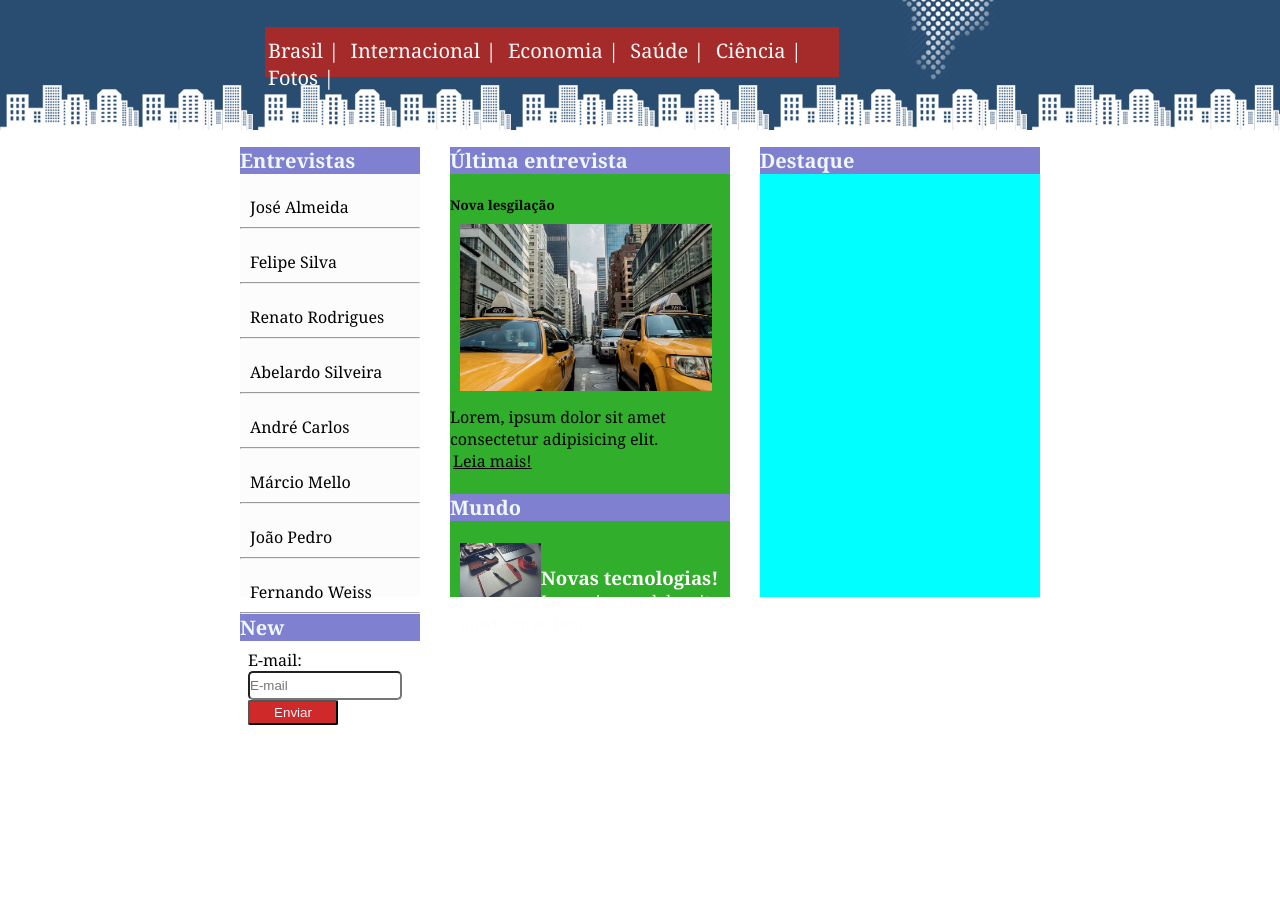
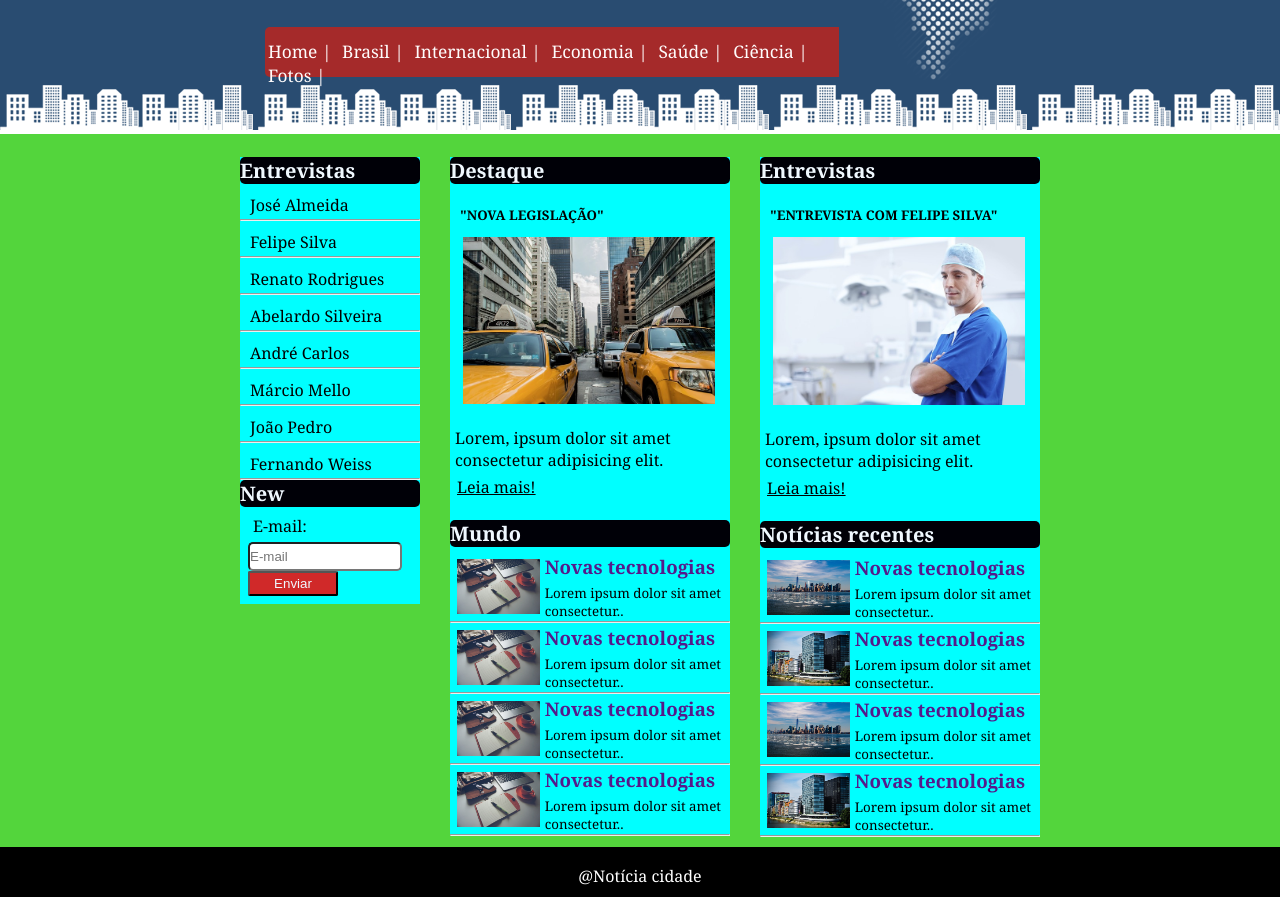
Before and after one commit to Italoliraa/City-Not-cias-, a plain HTML site: page index.html in a window 1280 px wide. Shown: the part 99-996 px from the top of the page. Before the commit the page ends 966 px from the top, so only its background shows below. Drawn offline with Linux system fonts and the light colour scheme.

Commit message:
Novas atualizações

```diff
--- a/css/index.css
+++ b/css/index.css
@@ -6,6 +6,17 @@
 body{
     background: url(../img/fundo.png) repeat-x;
     font-family: Georgia, 'Times New Roman', Times, serif;
+    background-color: rgb(83, 213, 60);
+}
+
+h5{
+    margin-left: 10px;
+}
+
+ul{
+    margin: 0px;
+    padding: 0px;
+    list-style: none;
 }
 
 #topo{
@@ -25,71 +36,94 @@ body{
     height: 50px;
     width: auto;
     background: brown;
+    border-radius: 5px;
 }
 
 .links{
     margin-top: 25px;
-    font-size: 15pt;
-    padding-top: 10px;
-
+    font-size: 13pt;
+    padding-top: 12px;
 }
 
-a{
+#navegacao span a{
     text-decoration: none;
     color: rgb(255, 252, 252);
     margin: 3px;
 }
 
-a:hover{
+#navegacao span a:hover{
     color: black;
 }
 
 #corpo{
-    margin: 70px auto;
+    margin: 80px auto;
     width: 800px;
-    height: 650px;
+    height: 610px;
 }
 
 .entrevistas{
-    background-color: rgb(252, 252, 252);
-    height: 450px;
+    background-color: aqua;
+    /*background-color: rgb(235, 174, 31);*/
+    height: auto;
     width: 180px;
     float: left;
 }
 .destaques{
-    background-color: aqua;
-    height: 450px;
+    background-color: aqua;*/
+    height: auto;
     width: 280px;
     float: right;
 }
 .ultima{
-    background-color: rgb(48, 174, 44);
-    height: 450px;
+    background-color: aqua;
+    /*background-color: rgb(50, 174, 44);*/
+    height: auto;
     width: 280px;
     float: right;
     margin: 0px 30px;
 }
 
+.destaques img:hover{
+    transform: scale(1.1);
+}
+.ultima img:hover{
+    transform: scale(1.1);
+}
+
+.leia{
+    margin-left: 7px;
+}
+
 h1{
-    background: rgb(128, 128, 209);
+    background: rgb(0, 0, 7);
     color: aliceblue;
     font-size: 15pt;
+    border-radius: 5px;
 }
 
-ul li{
-    list-style: none;
+.entrevistas ul a li{
+    color: black;
     margin-left: 10px;
-    color: black;
-
+}
+.entrevistas li{
+    height: 25px;
+}
+.men{
+    padding-top: 10px;
+    text-decoration: none;
 }
 
-li{
-    height: 9px;
-}
-
-li:hover{
+/*Resolver esse detalhe do "marcador" depois.*/
+.men:hover{
+    background: url(../img/marcador.png) no-repeat left ;
     margin-left: 30px;
     transform: scale(1.2);
+}
+.people{
+    text-decoration: none;
+}
+.people:hover{
+    background: url(../img/marcador.png) no-repeat left ;
 }
 
 .email{
@@ -112,7 +146,7 @@ li:hover{
 }
 
 .taxi{
-    margin: 10px;
+    margin: 13px;
     width: 90%;
 }
 
@@ -121,7 +155,62 @@ li:hover{
     text-decoration: underline;
 }
 
-.tech{
-    width: 30%;
+#world{
+    margin-top: 5px;
+}
+
+#world li{
+    padding: 2px;
+    height: 65px
+}
+#world li a img{
     float: left;
+    margin: 5px;
+
 }
+
+#world li a p{
+    font-size: 10pt;
+}
+#world p{
+    color: black;
+}
+#recentes p{
+    color: black;
+
+}
+a{
+    text-decoration: none;
+}
+
+#recentes{
+    margin-top: 5px;
+}
+
+#recentes li{
+    padding: 2px;
+    height: 65px
+}
+#recentes li a img{
+    float: left;
+    margin: 5px;
+}
+
+#recentes li a p{
+    font-size: 10pt;
+}
+
+p{
+    margin: 5px;
+}
+
+#footer{
+    height: 50px;
+    background-color: black;
+    color: white;
+}
+
+.tchau{
+    padding-top: 18px;
+    text-align: center;
+}
--- a/index.html
+++ b/index.html
@@ -17,6 +17,7 @@
         <div id="navegacao">
             <nav class="links">
 
+                <span><a href="">Home |</a></span>
                 <span><a href="">Brasil |</a></span>
                 <span><a href="">Internacional |</a></span>
                 <span><a href="">Economia |</a></span>
@@ -35,21 +36,21 @@
 
             <ul>
 
-                <a href="" class="people"><li>José Almeida</li></a>
+                <a href="" class="people"><li class="men">José Almeida</li></a>
                 <hr>
-                <a href="" class="people"><li>Felipe Silva</li></a>
+                <a href="" class="people"><li class="men">Felipe Silva</li></a>
                 <hr>
-                <a href="" class="people"><li>Renato Rodrigues</li></a>
+                <a href="" class="people"><li class="men">Renato Rodrigues</li></a>
                 <hr>
-                <a href="" class="people"><li>Abelardo Silveira</li></a>
+                <a href="" class="people"><li class="men">Abelardo Silveira</li></a>
                 <hr>
-                <a href="" class="people"><li>André Carlos</li></a>
+                <a href="" class="people"><li class="men">André Carlos</li></a>
                 <hr>
-                <a href="" class="people"><li>Márcio Mello</li></a>
+                <a href="" class="people"><li class="men">Márcio Mello</li></a>
                 <hr>
-                <a href="" class="people"><li>João Pedro</li></a>
+                <a href="" class="people"><li class="men">João Pedro</li></a>
                 <hr>
-                <a href="" class="people"><li>Fernando Weiss</li></a>
+                <a href="" class="people"><li class="men">Fernando Weiss</li></a>
                 <hr>
 
             </ul>
@@ -65,13 +66,79 @@
         </div>
 
         <div class="destaques">
-            <h1>Destaque</h1>
+            <h1>Entrevistas</h1> <br>
+
+            <h5>"ENTREVISTA COM FELIPE SILVA"</h5>
+            <img src="img/doutor.jpg" alt="" class="taxi">
+            <p>Lorem, ipsum dolor sit amet consectetur adipisicing elit.</p>
+            <a href="" class="leia">Leia mais!</a>
+
+            <br>
+            <br>
+
+            <h1>Notícias recentes</h1>
+
+            <div id="recentes">
+
+                <ul>
+
+                    <li>
+
+                        <a href="">
+
+                            <img src="img/cidade.jpg" alt="" width="30%">
+                            <h3>Novas tecnologias</h3>
+                            <p>Lorem ipsum dolor sit amet consectetur..</p>
+                        </a>
+
+                    </li>
+                    <hr>
+                </ul>
+
+                <ul>
+
+                    <li>
+
+                        <a href="">
+
+                            <img src="img/mundo.jpg" alt="" width="30%">
+                            <h3>Novas tecnologias</h3>
+                            <p>Lorem ipsum dolor sit amet consectetur..</p>
+                        </a>
+
+                    </li>
+                    <hr>
+                    <li>
+
+                        <a href="">
+
+                            <img src="img/cidade.jpg" alt="" width="30%">
+                            <h3>Novas tecnologias</h3>
+                            <p>Lorem ipsum dolor sit amet consectetur..</p>
+                        </a>
+
+                    </li>
+                    <hr>
+                    <li>
+
+                        <a href="">
+
+                            <img src="img/mundo.jpg" alt="" width="30%">
+                            <h3>Novas tecnologias</h3>
+                            <p>Lorem ipsum dolor sit amet consectetur..</p>
+                        </a>
+
+                    </li>
+
+                </ul>
+                <hr>
+            </div>
 
         </div>
 
         <div class="ultima">
-            <h1>Última entrevista</h1> <br>
-            <h5>Nova lesgilação</h5>
+            <h1>Destaque</h1> <br>
+            <h5>"NOVA LEGISLAÇÃO"</h5>
             <img src="img/taxi.jpg" alt="" class="taxi">
             <p>Lorem, ipsum dolor sit amet consectetur adipisicing elit.</p>
             <a href="" class="leia">Leia mais!</a>
@@ -79,25 +146,72 @@
             <br>
             <br>
 
-            <h1>Mundo</h1> <br>
-            <div>
+            <h1>Mundo</h1>
+
+            <div id="world">
+
                 <ul>
+
                     <li>
+
                         <a href="">
-                            <img src="img/tecnologia.jpg" alt="" class="tech">
-                            <h3>Novas tecnologias!</h3>
-                            <p>Lorem ipsum dolor sit amet consectetur...</p>
+
+                            <img src="img/tecnologia.jpg" alt="" width="30%">
+                            <h3>Novas tecnologias</h3>
+                            <p>Lorem ipsum dolor sit amet consectetur..</p>
                         </a>
+
                     </li>
+                    <hr>
                 </ul>
+                <ul>
+
+                    <li>
+
+                        <a href="">
+
+                            <img src="img/tecnologia.jpg" alt="" width="30%">
+                            <h3>Novas tecnologias</h3>
+                            <p>Lorem ipsum dolor sit amet consectetur..</p>
+                        </a>
+
+                    </li>
+                    <hr>
+                    <li>
+
+                        <a href="">
+
+                            <img src="img/tecnologia.jpg" alt="" width="30%">
+                            <h3>Novas tecnologias</h3>
+                            <p>Lorem ipsum dolor sit amet consectetur..</p>
+                        </a>
+
+                    </li>
+                    <hr>
+                    <li>
+
+                        <a href="">
+
+                            <img src="img/tecnologia.jpg" alt="" width="30%">
+                            <h3>Novas tecnologias</h3>
+                            <p>Lorem ipsum dolor sit amet consectetur..</p>
+                        </a>
+
+                    </li>
+                    <hr>
+                </ul>
+
             </div>
 
         </div>
 
 
+
     </div>
 
-
+    <div id="footer">
+        <p class="tchau">@Notícia cidade</p>
+    </div>
 
 </body>
 </html>
```
Also changed, not shown: img/divisor.png (deleted), img/fundo-caixa.png (deleted).
